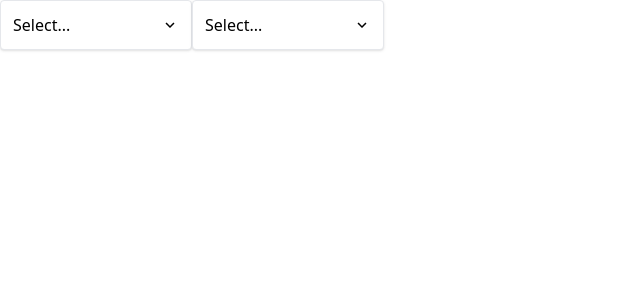
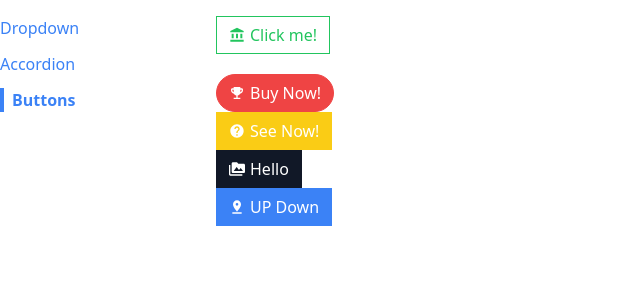
Before and after one commit to MehmetImd/navigation-str, a React (Create React App) app: page /buttons in a window 1280 px wide. Shown: the top 300 px of the page, without its empty margins (0-640 px from the left). Built offline with nearby package versions, Linux system fonts and the light colour scheme.

Commit message:
navigation

```diff
--- a/src/App.jsx
+++ b/src/App.jsx
@@ -1,23 +1,27 @@
-import { useState } from "react";
-import Dropdown from "./components/Dropdown";
+import SideBar from './components/SideBar'
+import Route from './components/Route';
+import AccordionPage from './pages/AccordionPage';
+import DropdownPage from "./pages/DropdownPage";
+import ButtonPage from "./pages/ButtonPage";
+
 
 const App = () => {
-    const [ selection, setSelection ] = useState(null);
+    return (
+        <div className='container mx-auto grid grid-cols-6 gap-4 mt-4'>
+            <SideBar />
+            <div className='col-span-5'>
+                <Route path='/accordion'>
+                    <AccordionPage />
+                </Route>
 
-    const handleSelect = (option) => {
-        setSelection(option);
-    };
+                <Route path='/'>
+                    <DropdownPage />
+                </Route>
 
-    const options = [
-        { label: 'Red', value: 'red' },
-        { label: 'Green', value: 'green' },
-        { label: 'Blue', value: 'blue' },
-    ];
-
-    return(
-        <div className="flex">
-            <Dropdown options={options} value={selection} onChange={handleSelect}/>
-            <Dropdown options={options} value={selection} onChange={handleSelect}/>
+                <Route path='/buttons'>
+                    <ButtonPage />
+                </Route>
+            </div>
         </div>
     );
 };
--- /dev/null
+++ b/src/components/Link.jsx
@@ -0,0 +1,28 @@
+import classNames from "classnames";
+import useNavigation from "../hooks/use-navigation";
+
+
+function Link({ to, children, className, activeClassName }) {
+    const { navigate, currentPath } = useNavigation();
+
+    const classes = classNames(
+        'text-blue-500',
+        className,
+        currentPath === to && activeClassName
+        );
+
+    const handleClick = (event) => {
+        if (event.metakey || event.ctrlKey) {
+            return;
+        }
+        event.preventDefault();
+
+        navigate(to)
+    };
+
+    return (
+        <a className={classes} href={to} onClick={handleClick}>{children}</a>
+    );
+};
+
+export default Link;
--- /dev/null
+++ b/src/components/Route.jsx
@@ -0,0 +1,13 @@
+import useNavigation from "../hooks/use-navigation";
+
+function Route({ path, children }) {
+    const { currentPath } = useNavigation();
+
+    if(path === currentPath){
+        return children;
+    }
+
+    return null;
+};
+
+export default Route;
--- /dev/null
+++ b/src/components/SideBar.jsx
@@ -0,0 +1,30 @@
+import Link from "./Link";
+
+function Sidebar() {
+    const links = [
+        { label: 'Dropdown', path: '/' },
+        { label: 'Accordion', path: '/accordion' },
+        { label: 'Buttons', path: '/buttons' },
+    ];
+
+    const renderedLinks = links.map((link) => {
+        return (
+            <Link
+                className="mb-3"
+                key={link.label}
+                to={link.path}
+                activeClassName="font-bold border-l-4 border-blue-500 pl-2"
+            >
+                {link.label}
+            </Link>
+        )
+    });
+
+    return (
+        <div className="sticky top-0 flex flex-col items-start">
+            {renderedLinks}
+        </div>
+    )
+};
+
+export default Sidebar;
--- /dev/null
+++ b/src/context/navigation.jsx
@@ -0,0 +1,33 @@
+import { createContext, useState, useEffect } from "react";
+
+const NavigationContext = createContext();
+
+function NavigationProvider({children}) {
+    const [currentPath, setCurrentPath] = useState(window.location.pathname);
+
+    useEffect(() => {
+        const handler = () => {
+            setCurrentPath(window.location.pathname);
+        };
+
+        window.addEventListener('popstate', handler);
+
+        return () => {
+            window.removeEventListener('popstate', handler);
+        };
+    }, []);
+
+    const navigate = (to) => {
+        window.history.pushState({}, '', to);
+        setCurrentPath(to)
+    };
+
+    return (
+        <NavigationContext.Provider value={{ currentPath, navigate}}>
+            {children}
+        </NavigationContext.Provider>
+    )
+};
+
+export { NavigationProvider }
+export default NavigationContext;
--- /dev/null
+++ b/src/hooks/use-navigation.jsx
@@ -0,0 +1,8 @@
+import { useContext } from "react";
+import NavigationContext from "../context/navigation";
+
+function useNavigation() {
+    return useContext(NavigationContext);
+};
+
+export default useNavigation;
--- a/src/index.js
+++ b/src/index.js
@@ -2,9 +2,12 @@
 import ReactDOM from "react-dom/client";
 import React from "react";
 import App from './App.jsx';
+import { NavigationProvider } from './context/navigation.jsx';
 
 const root = ReactDOM.createRoot(document.querySelector('#root'));
 
 root.render(
-    <App />
+    <NavigationProvider>
+        <App />
+    </NavigationProvider>
 );
--- a/src/pages/ButtonPage.jsx
+++ b/src/pages/ButtonPage.jsx
@@ -2,9 +2,7 @@
 import { MdAccountBalance, MdEmojiEvents, MdHelp, MdPermMedia, MdPinDrop } from "react-icons/md";
 
 const ButtonPage = () => {
-    const handleClick = () => {
-        console.log('Click!');
-    };
+    const handleClick = () => {};
 
     return (
         <div>
--- /dev/null
+++ b/src/pages/DropdownPage.jsx
@@ -0,0 +1,24 @@
+import { useState } from "react";
+import Dropdown from "../components/Dropdown";
+
+const DropdownPage = () => {
+    const [ selection, setSelection ] = useState(null);
+
+    const handleSelect = (option) => {
+        setSelection(option);
+    };
+
+    const options = [
+        { label: 'Red', value: 'red' },
+        { label: 'Green', value: 'green' },
+        { label: 'Blue', value: 'blue' },
+    ];
+
+    return(
+        <div className="flex">
+            <Dropdown options={options} value={selection} onChange={handleSelect}/>
+        </div>
+    );
+};
+
+export default DropdownPage;
```
